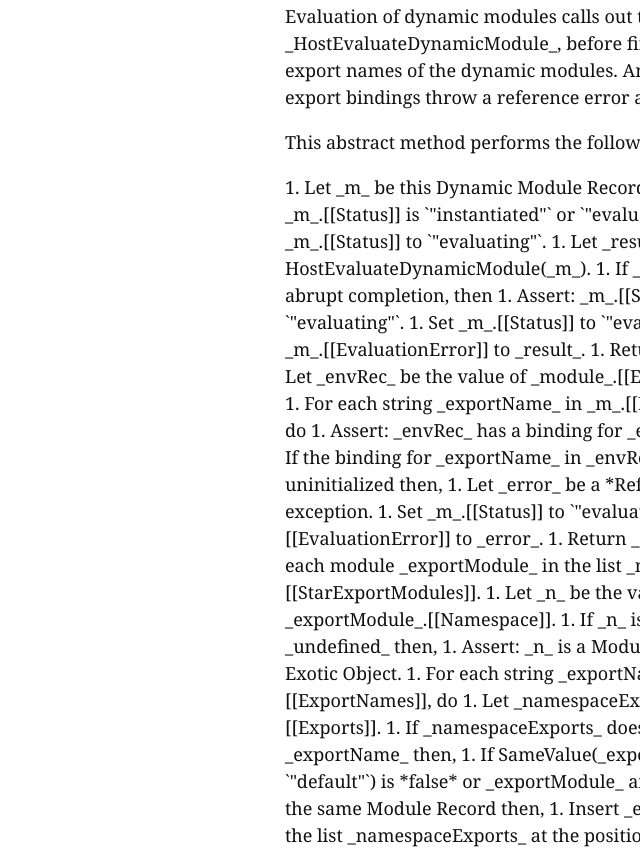
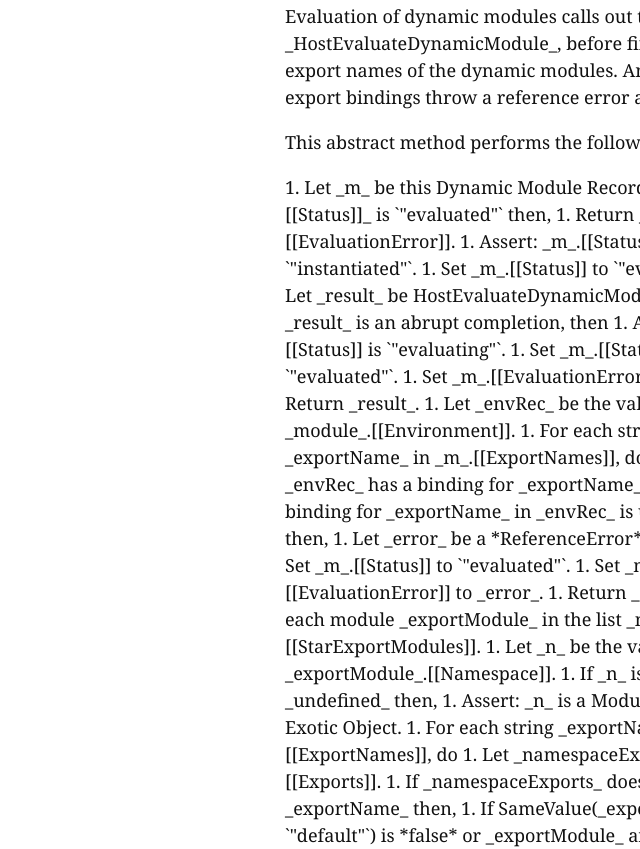
Before and after one commit to nodejs/dynamic-modules, a website: page spec.html in a window 1280 px wide. Shown: the part 7633-8482 px from the top of the page, without its empty margins (640-1280 px from the left). Drawn offline with Linux system fonts and the light colour scheme; files that its build step writes are made by us from their sources; files whose address does not match are found by name.

Commit message:
dont reevaluate modules

```diff
--- a/spec.html
+++ b/spec.html
@@ -254,7 +254,9 @@ copyright: false
 
           <emu-alg>
             1. Let _m_ be this Dynamic Module Record.
-            1. Assert: _m_.[[Status]] is `"instantiated"` or `"evaluated"`.
+            1. If _m_.[[Status]]_ is `"evaluated"` then,
+               1. Return _m_.[[EvaluationError]].
+            1. Assert: _m_.[[Status]] is `"instantiated"`.
             1. Set _m_.[[Status]] to `"evaluating"`.
             1. Let _result_ be HostEvaluateDynamicModule(_m_).
             1. If _result_ is an abrupt completion, then
```
